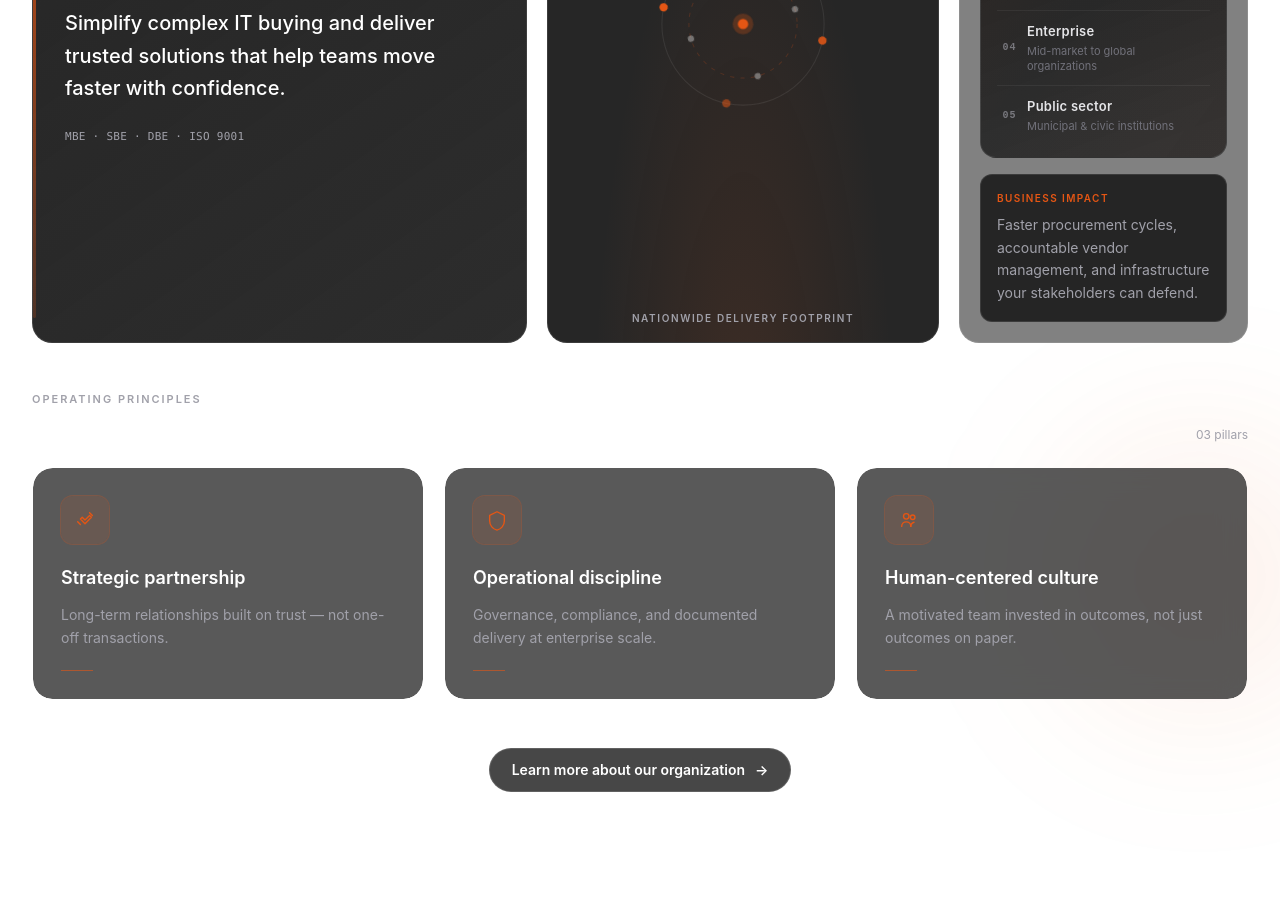
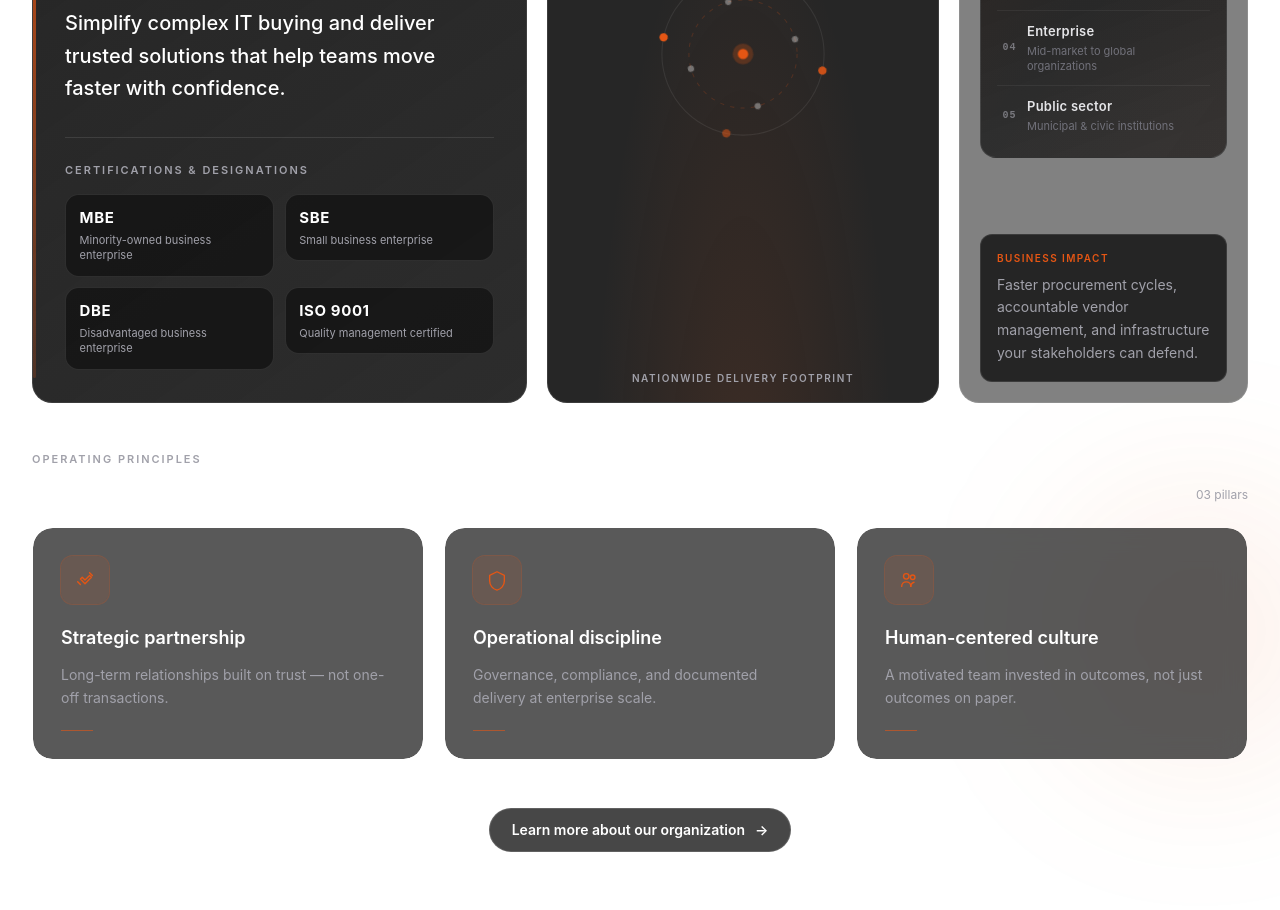
Before and after one commit to Usamakha99/Vcloudtech_Website-Frontend, a Next.js app: page /design-test in a window 1280 px wide. Shown: the part 1660-2570 px from the top of the page. Built offline with nearby package versions, Linux system fonts and the light colour scheme.

Commit message:
about us section card problem resolved

```diff
--- a/components/design-test/AboutUsSnapshotSection.tsx
+++ b/components/design-test/AboutUsSnapshotSection.tsx
@@ -42,7 +42,12 @@
   { name: "Public sector", detail: "Municipal & civic institutions" },
 ] as const;
 
-const credentials = ["MBE", "SBE", "DBE", "ISO 9001"] as const;
+const credentials = [
+  { acronym: "MBE", label: "Minority-owned business enterprise" },
+  { acronym: "SBE", label: "Small business enterprise" },
+  { acronym: "DBE", label: "Disadvantaged business enterprise" },
+  { acronym: "ISO 9001", label: "Quality management certified" },
+] as const;
 
 /** The organization — enterprise editorial bento layout. */
 export function AboutUsSnapshotSection() {
@@ -111,9 +116,19 @@
                 </p>
               </blockquote>
 
-              <p className={`mt-6 font-mono text-[11px] tracking-wide ${dt.statLabel}`}>
-                {credentials.join("  ·  ")}
-              </p>
+              <div className="about-enterprise__credentials mt-8 border-t border-white/10 pt-6">
+                <p className={dt.metaLabel}>Certifications &amp; designations</p>
+                <ul className="about-enterprise__credentials-grid mt-4">
+                  {credentials.map((cert) => (
+                    <li key={cert.acronym}>
+                      <div className="about-enterprise__credential">
+                        <span className="about-enterprise__credential-acronym">{cert.acronym}</span>
+                        <span className="about-enterprise__credential-label">{cert.label}</span>
+                      </div>
+                    </li>
+                  ))}
+                </ul>
+              </div>
             </div>
           </article>
 
--- a/components/design-test/about-us-section.css
+++ b/components/design-test/about-us-section.css
@@ -150,6 +150,50 @@
   width: 3px;
   border-radius: 9999px;
   background: linear-gradient(180deg, #e55614, rgba(229, 86, 20, 0.2));
+}
+
+.about-enterprise__credentials-grid {
+  display: grid;
+  grid-template-columns: 1fr;
+  gap: 0.55rem;
+}
+
+@media (min-width: 480px) {
+  .about-enterprise__credentials-grid {
+    grid-template-columns: repeat(2, minmax(0, 1fr));
+    gap: 0.65rem;
+  }
+}
+
+.about-enterprise__credential {
+  display: flex;
+  flex-direction: column;
+  gap: 0.2rem;
+  border-radius: 0.85rem;
+  border: 1px solid rgba(255, 255, 255, 0.1);
+  background: rgba(15, 15, 15, 0.65);
+  padding: 0.75rem 0.85rem;
+  transition:
+    border-color 0.3s ease,
+    background-color 0.3s ease;
+}
+
+.about-enterprise__credential:hover {
+  border-color: rgba(229, 86, 20, 0.35);
+  background: rgba(229, 86, 20, 0.06);
+}
+
+.about-enterprise__credential-acronym {
+  font-size: 0.9375rem;
+  font-weight: 700;
+  letter-spacing: 0.04em;
+  color: #fff;
+}
+
+.about-enterprise__credential-label {
+  font-size: 0.6875rem;
+  line-height: 1.4;
+  color: #a1a1aa;
 }
 
 .about-enterprise__visual {
```
